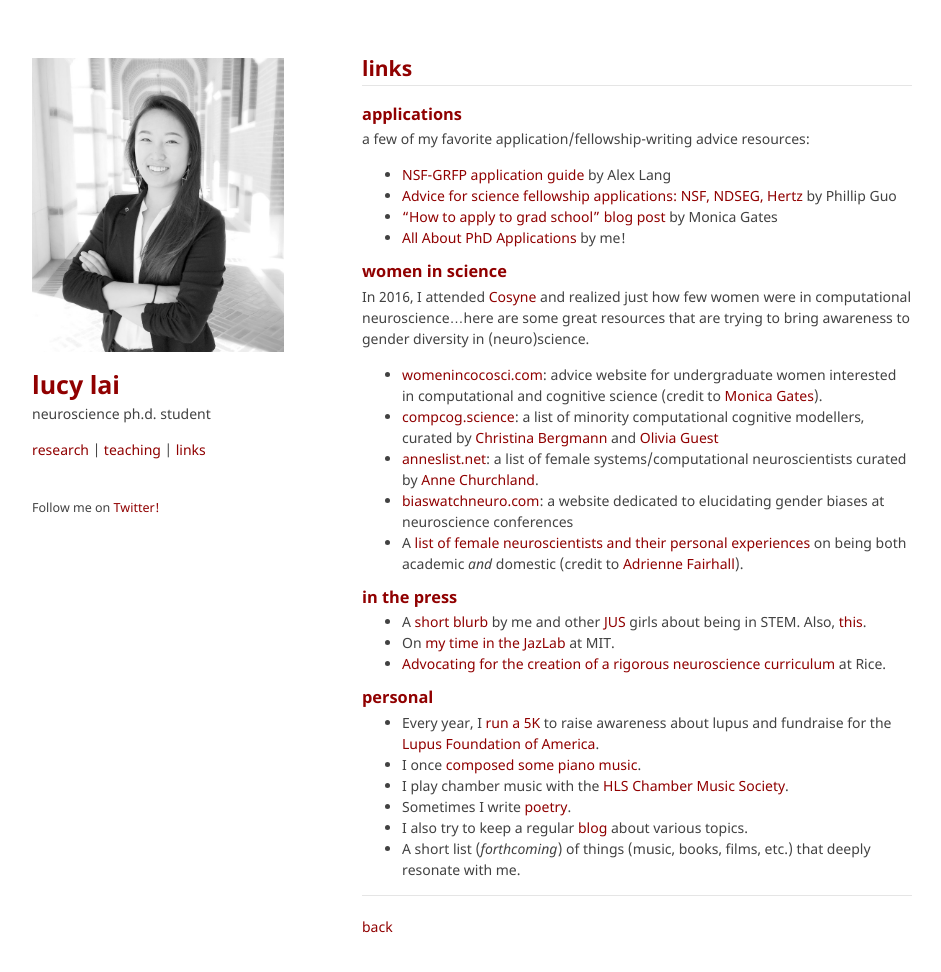
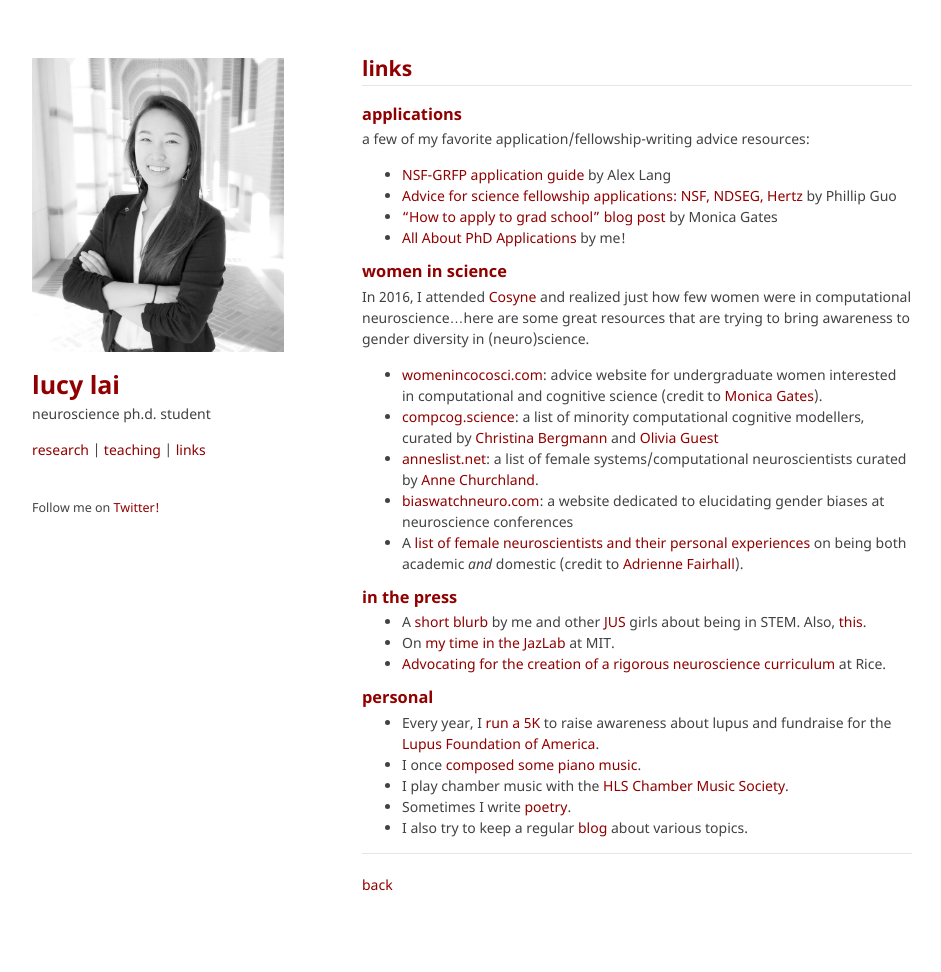
Before and after one commit to lucylai96/lucylai96.github.io, a Jekyll site: the page built from links.md, in a window 1280 px wide and 1002 px high. Shown: the top 972 px of the window, without its empty margins (168-1109 px from the left). Built offline with Jekyll 4.4.1, drawn with Linux system fonts in a browser that asks for light colours; our own code applies the rules of GitHub Pages for plain Markdown files.

Commit message:
Update links.md

```diff
--- a/links.md
+++ b/links.md
@@ -26,7 +26,6 @@ In 2016, I attended [Cosyne](cosyne.org) and realized just how few women were in
 * I play chamber music with the [HLS Chamber Music Society](https://orgs.law.harvard.edu/cms/).
 * Sometimes I write [poetry](https://subcorticalsongs.wordpress.com/).
 * I also try to keep a regular [blog](https://lucyblogs.wordpress.com/) about various topics.
-* A short list (_forthcoming_) of things (music, books, films, etc.) that deeply resonate with me.
 
 ***
 [back](./)
```
